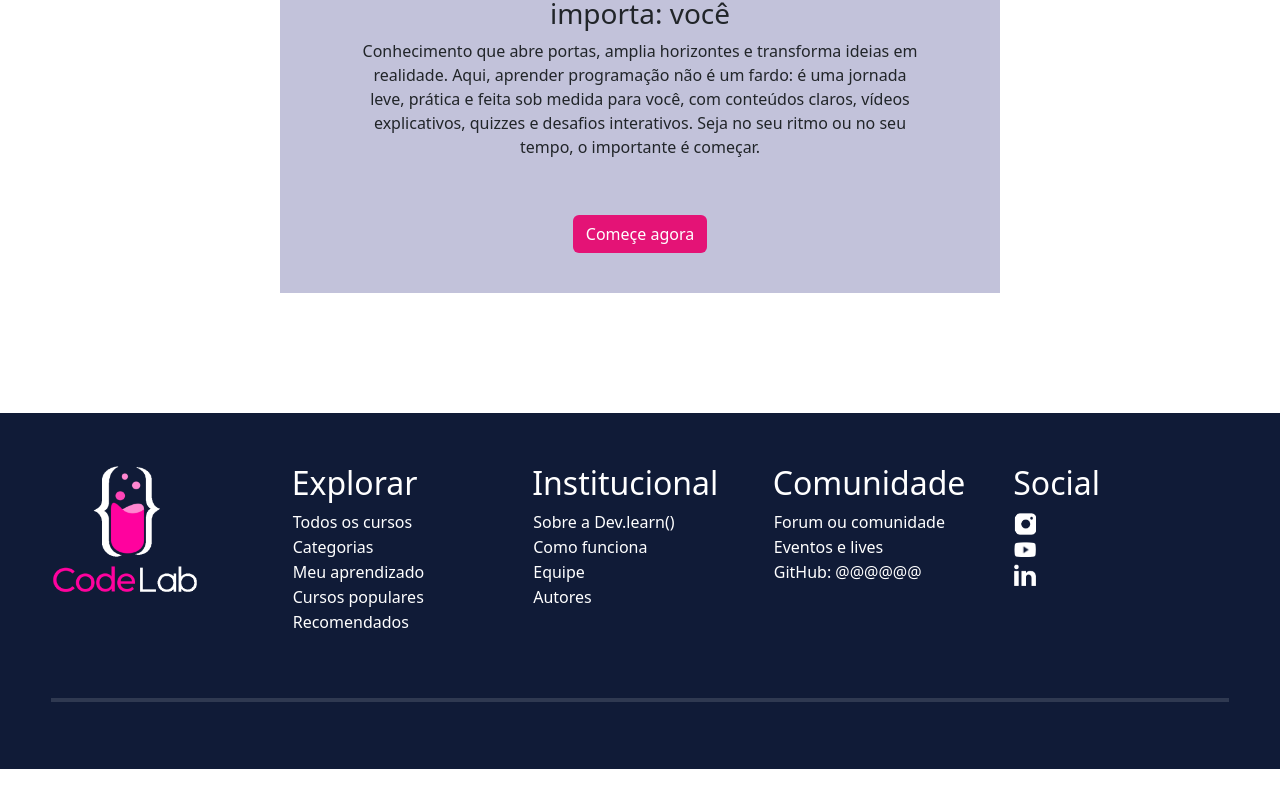
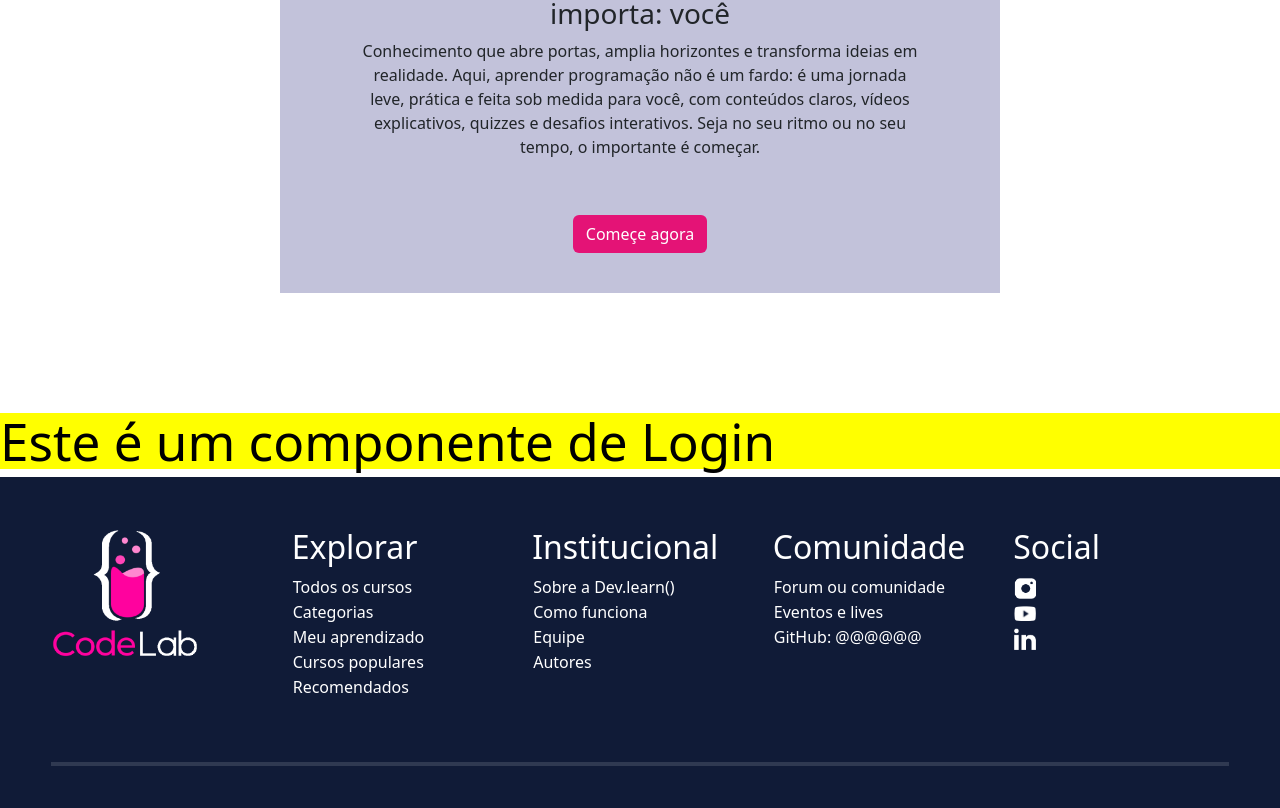
Before and after one commit to RenanMoreir/AEX2025.1-DevLearn-, a React (Vite) app in the folder my-react-app/: page / in a window 1280 px wide. Shown: the part 1557-2365 px from the top of the page. Before the commit the page ends 2326 px from the top, so only its background shows below. Built offline with nearby package versions, Linux system fonts and the light colour scheme.

Commit message:
feat: adicionado componente para login e um readme

```diff
--- /dev/null
+++ b/my-react-app/src/Login.jsx
@@ -0,0 +1,16 @@
+import styled from "styled-components";
+
+export default function Exemplo(){
+    return (
+        <ExemploWrapper>
+            <h1>Este é um componente de Login</h1>
+        </ExemploWrapper>
+    )
+}
+
+const ExemploWrapper = styled.div`
+    background: #ff0;
+    h1{
+        color: #000;
+    }
+`
--- a/my-react-app/src/main.jsx
+++ b/my-react-app/src/main.jsx
@@ -4,12 +4,14 @@ import './style/index.css'
 import App from './App.jsx'
 import Footer from './Footer.jsx'
 import NavBar from './NavBar.jsx'
+import Login from './Login.jsx'
 
 
 createRoot(document.getElementById('root')).render(
   <StrictMode>
     <NavBar />
     <App />
+    <Login />
     <Footer />
   </StrictMode>,
 )
```
Also changed, not shown: 1 other file (tests, documents, lock files or other folders).
